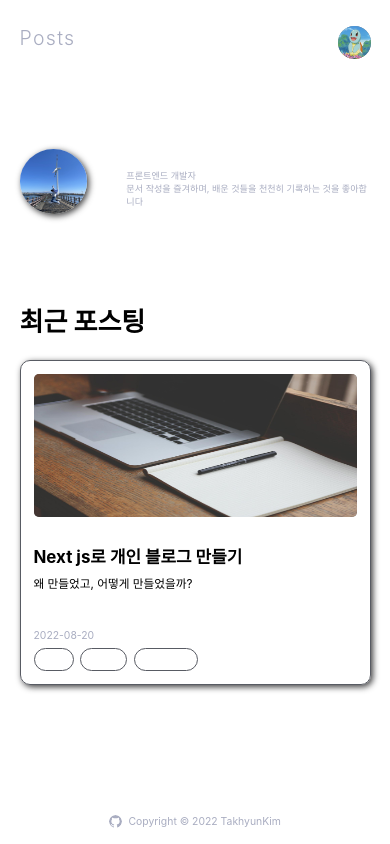
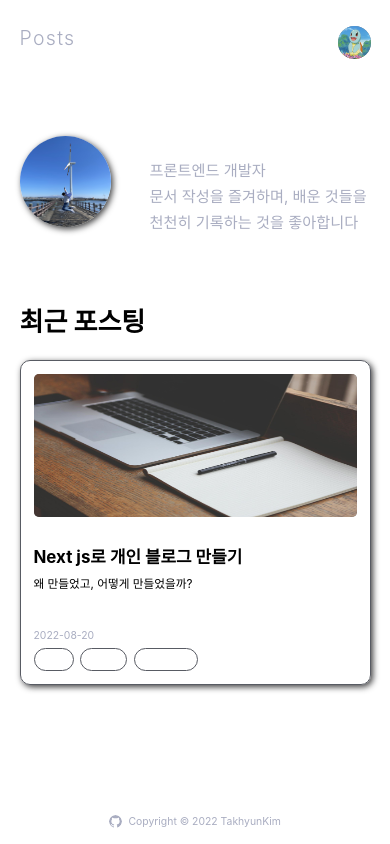
Before and after one commit to TakhyunKim/takhyun.dev, a Next.js app: page / in a window 390 px wide. Built offline with nearby package versions, Linux system fonts and the light colour scheme.

Commit message:
hotfix: modify introduce profile image scale css

```diff
--- a/components/Home/Introduce/Introduce.module.css
+++ b/components/Home/Introduce/Introduce.module.css
@@ -35,22 +35,21 @@
 @media (max-width: 768px) {
   .intro_profile {
     position: relative;
-    width: 5.5rem;
-    height: 5rem;
+    min-width: 7rem;
+    max-height: 7rem;
+    margin-right: 3rem;
     border-radius: 50%;
     box-shadow: 2px 2px 6px #3e3e3f;
     overflow: hidden;
   }
 
   .title {
-    font-size: 0.7rem;
     margin-top: 0;
     color: white;
   }
 
   .description {
-    font-size: 0.7rem;
-    line-height: 1rem;
+    line-height: 2rem;
     font-weight: 400;
     color: #a9adc1;
   }
```
